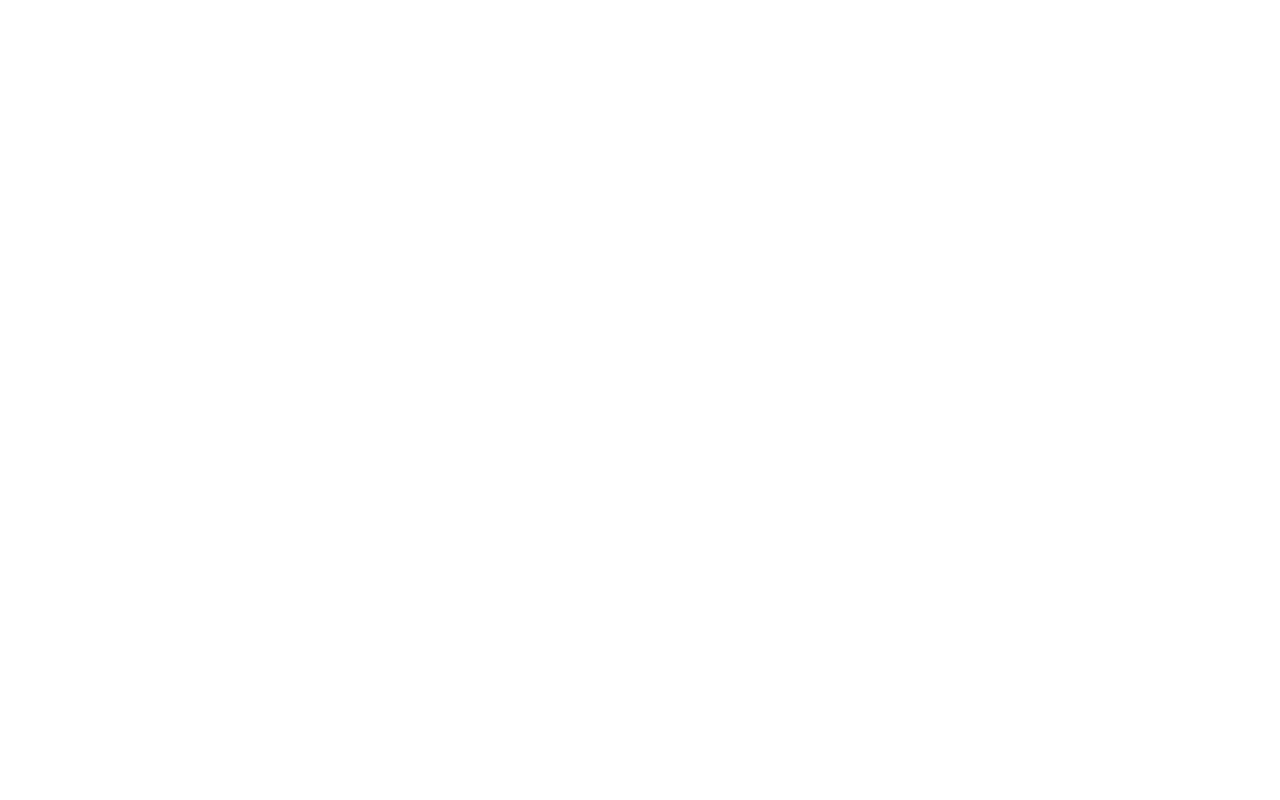
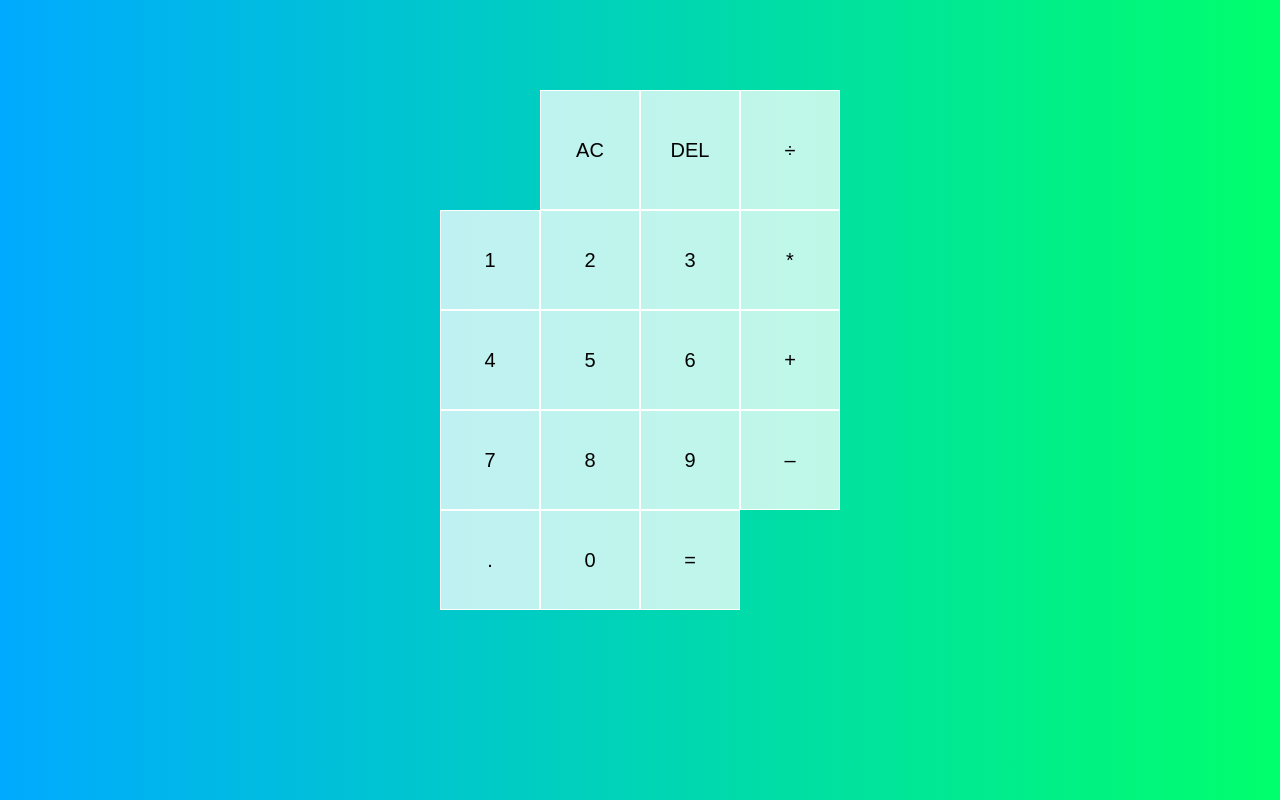
Before and after one commit to matthewselby/calculator-js, a website: page index.html in a window 1280 px wide. Drawn offline with Linux system fonts and the light colour scheme.

Commit message:
adding buttons and base styles

```diff
--- a/index.html
+++ b/index.html
@@ -11,7 +11,30 @@
 </head>
 
 <body>
-
+    <div class="calculator-grid">
+        <div class="output">
+            <div class="previous-operand"></div>
+            <div class="current-operand"></div>
+        </div>
+        <button class="span-two">AC</button>
+        <button>DEL</button>
+        <button>÷</button>
+        <button>1</button>
+        <button>2</button>
+        <button>3</button>
+        <button>*</button>
+        <button>4</button>
+        <button>5</button>
+        <button>6</button>
+        <button>+</button>
+        <button>7</button>
+        <button>8</button>
+        <button>9</button>
+        <button>–</button>
+        <button>.</button>
+        <button>0</button>
+        <button class="span-two">=</button>
+    </div>
 </body>
 
 </html>
--- a/style.css
+++ b/style.css
@@ -0,0 +1,81 @@
+/* Variables */
+html {
+  --grey: #e7e7e7;
+  --gray: var(--grey);
+  --blue: #00aaff;
+  --pink: #d60087;
+  --yellow: #ffc600;
+  --black: #2e2e2e;
+  --red: #c73737;
+  --green: #00ff6c;
+  --text-shadow: 2px 2px 0 rgba(0, 0, 0, 0.2);
+  --box-shadow: 0 0 5px 5px rgba(0, 0, 0, 0.2);
+  font-size: 62.5%;
+  font-family: -apple-system, BlinkMacSystemFont, "Segoe UI", Roboto, Oxygen,
+    Ubuntu, Cantarell, "Open Sans", "Helvetica Neue", sans-serif;
+  box-sizing: border-box;
+}
+
+*,
+*:before,
+*:after {
+  box-sizing: border-box;
+}
+
+body {
+  margin: 0;
+  padding: 0;
+  font-size: 2rem;
+  line-height: 1.5;
+  background: linear-gradient(to right, var(--blue), var(--green));
+}
+
+.calculator-grid {
+  margin: 0;
+  display: grid;
+  justify-content: center;
+  align-content: center;
+  min-height: 100vh;
+  grid-template-columns: repeat(4, 100px);
+  grid-template-rows: minmax(120px, auto) repeat(5, 100px);
+}
+
+.calculator-grid > button {
+  cursor: pointer;
+  font-size: 2rem;
+  border: 1px solid white;
+  outline: none;
+  background-color: rgba(255, 255, 255, 0.75);
+}
+
+.calculator-grid > button:hover {
+  background-color: rgba(255, 255, 255, 0.9);
+}
+
+/* a {
+    color: var(--blue);
+    text-decoration-color: var(--yellow);
+  } */
+
+/* a.button, button, input[type="button"] {
+    color: white;
+    background: var(--pink);
+    padding: 1rem;
+    border: 0;
+    border: 2px solid transparent;
+    text-decoration: none;
+    font-weight: 600;
+    font-size:2rem;
+  } */
+
+h1,
+h2,
+h3,
+h4,
+h5,
+h6 {
+  color: white;
+  margin-top: 0;
+  line-height: 1;
+  text-shadow: var(--text-shadow);
+}
```
